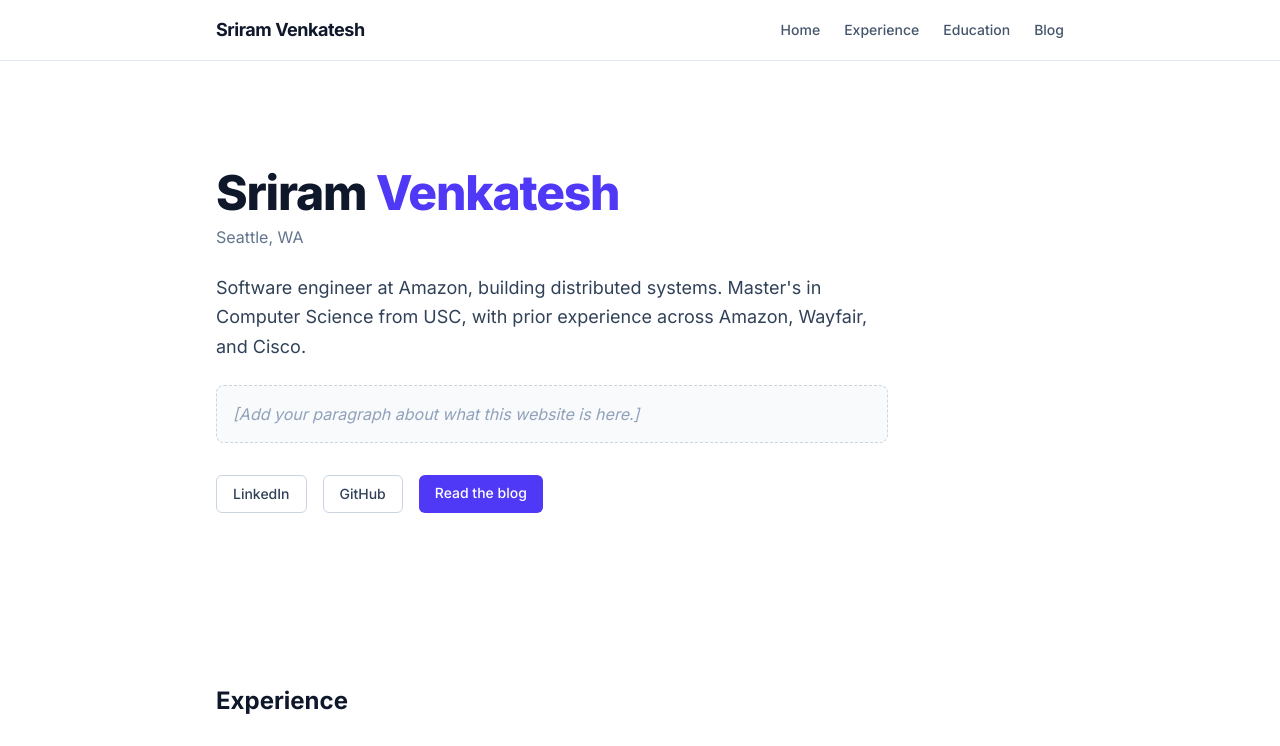
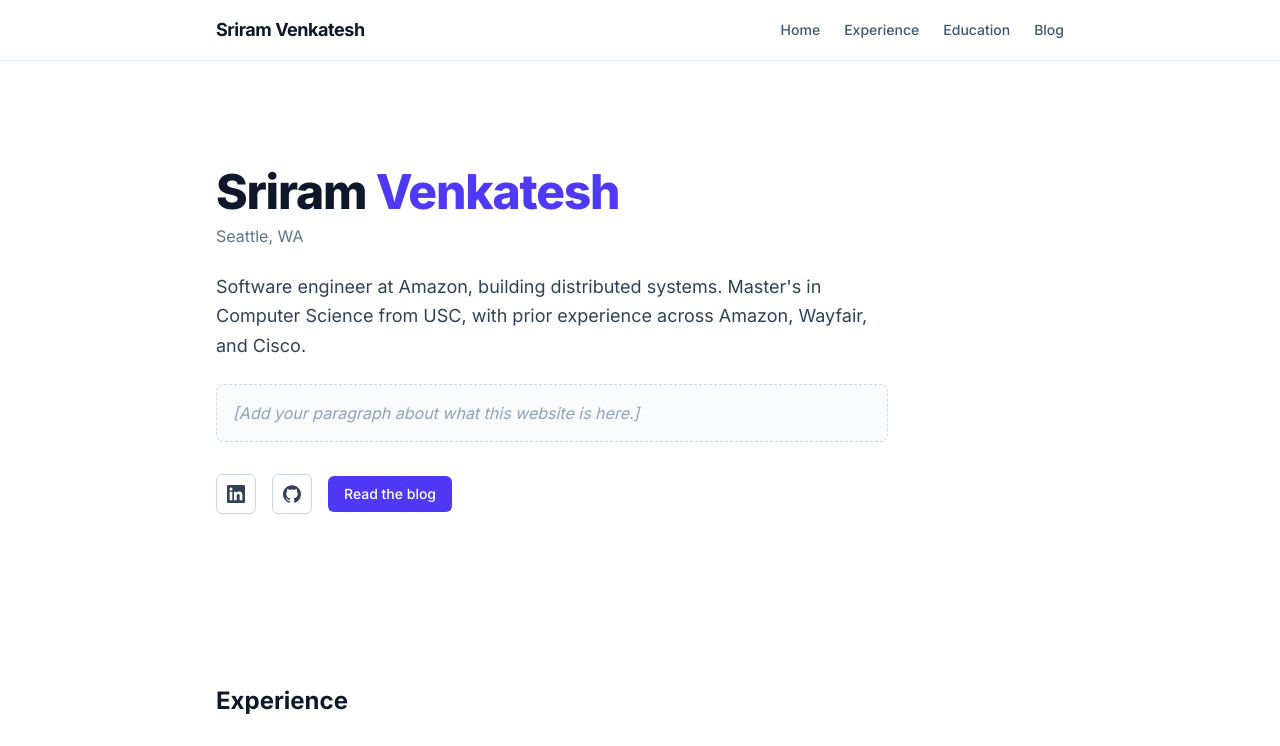
Before and after one commit to sriramv-98/sriramv-98.github.io, an Astro site: page / in a window 1280 px wide. Shown: the top 746 px of the page. Built offline with nearby package versions, Linux system fonts and the light colour scheme; Astro itself is replaced by a stand-in of ours.

Commit message:
Hero: use LinkedIn/GitHub icons instead of text buttons

```diff
--- a/src/pages/index.astro
+++ b/src/pages/index.astro
@@ -70,22 +70,28 @@ const education = [
         [Add your paragraph about what this website is here.]
       </p>
 
-      <div class="mt-8 flex gap-4">
+      <div class="mt-8 flex items-center gap-4">
         <a
           href="https://www.linkedin.com/in/sriram-venkatesh98/"
           target="_blank"
           rel="noopener noreferrer"
-          class="rounded-md border border-slate-300 px-4 py-2 text-sm font-medium text-slate-700 transition-colors hover:border-slate-400 hover:bg-slate-50"
+          aria-label="LinkedIn"
+          class="flex h-10 w-10 items-center justify-center rounded-md border border-slate-300 text-slate-700 transition-colors hover:border-slate-400 hover:bg-slate-50"
         >
-          LinkedIn
+          <svg xmlns="http://www.w3.org/2000/svg" viewBox="0 0 24 24" width="18" height="18" fill="currentColor" aria-hidden="true">
+            <path d="M20.447 20.452h-3.554v-5.569c0-1.328-.027-3.037-1.852-3.037-1.853 0-2.136 1.445-2.136 2.939v5.667H9.351V9h3.414v1.561h.046c.477-.9 1.637-1.85 3.37-1.85 3.601 0 4.267 2.37 4.267 5.455v6.286zM5.337 7.433a2.062 2.062 0 1 1 0-4.124 2.062 2.062 0 0 1 0 4.124zM7.114 20.452H3.558V9h3.556v11.452zM22.225 0H1.771C.792 0 0 .774 0 1.729v20.542C0 23.227.792 24 1.771 24h20.451C23.2 24 24 23.227 24 22.271V1.729C24 .774 23.2 0 22.222 0h.003z"/>
+          </svg>
         </a>
         <a
           href="https://github.com/sriramv-98"
           target="_blank"
           rel="noopener noreferrer"
-          class="rounded-md border border-slate-300 px-4 py-2 text-sm font-medium text-slate-700 transition-colors hover:border-slate-400 hover:bg-slate-50"
+          aria-label="GitHub"
+          class="flex h-10 w-10 items-center justify-center rounded-md border border-slate-300 text-slate-700 transition-colors hover:border-slate-400 hover:bg-slate-50"
         >
-          GitHub
+          <svg xmlns="http://www.w3.org/2000/svg" viewBox="0 0 24 24" width="18" height="18" fill="currentColor" aria-hidden="true">
+            <path d="M12 .297c-6.63 0-12 5.373-12 12 0 5.303 3.438 9.8 8.205 11.385.6.113.82-.258.82-.577 0-.285-.01-1.04-.015-2.04-3.338.724-4.042-1.61-4.042-1.61-.546-1.385-1.333-1.754-1.333-1.754-1.089-.744.083-.729.083-.729 1.205.084 1.84 1.237 1.84 1.237 1.07 1.834 2.807 1.304 3.492.997.108-.775.418-1.305.762-1.605-2.665-.303-5.466-1.332-5.466-5.93 0-1.31.469-2.38 1.236-3.22-.124-.303-.535-1.523.117-3.176 0 0 1.008-.322 3.301 1.23a11.5 11.5 0 0 1 3.003-.404c1.02.005 2.047.138 3.006.404 2.29-1.552 3.297-1.23 3.297-1.23.653 1.653.242 2.873.118 3.176.77.84 1.235 1.91 1.235 3.22 0 4.61-2.807 5.624-5.48 5.921.43.372.823 1.102.823 2.222 0 1.604-.014 2.896-.014 3.286 0 .32.216.694.825.576C20.565 22.092 24 17.592 24 12.297c0-6.627-5.373-12-12-12"/>
+          </svg>
         </a>
         <a
           href="/blog"
```
